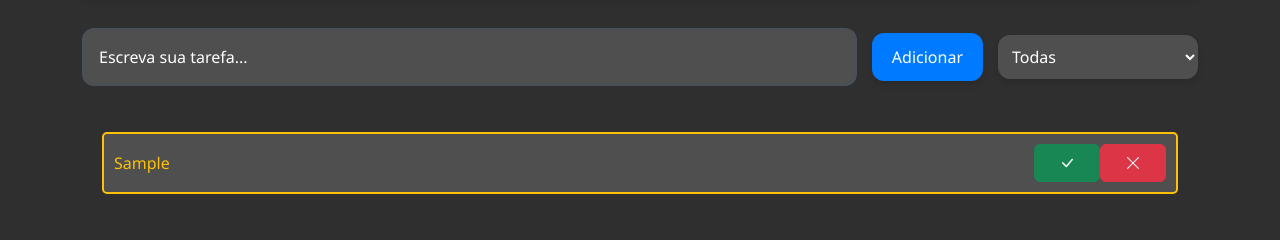
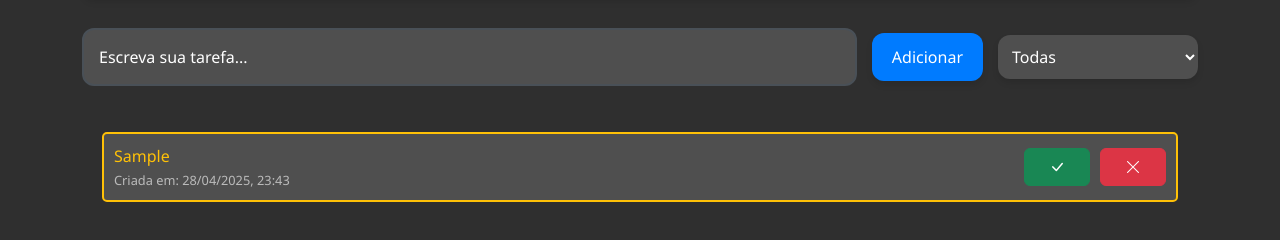
Before and after one commit to Arthurrz08/Trabalho-Senac-Tarefas, a plain HTML site: page Index.html in a window 1280 px wide. Both pictures are taken after typing "Sample" into the empty fields and a click on the button "Adicionar". Shown: the part 88-328 px from the top of the page. Drawn offline with nearby package versions, Linux system fonts and the light colour scheme.

Commit message:
Correção5

```diff
--- a/script.js
+++ b/script.js
@@ -4,7 +4,7 @@ const containerTarefas = document.querySelector('.d');
 const filtroSelect = document.getElementById('filtro');
 
 // Adiciona tarefa
-botaoAdicionar.addEventListener('click', function() {
+botaoAdicionar.addEventListener('click', function () {
     const texto = campoTexto.value.trim();
 
     if (texto !== '') {
@@ -15,10 +15,34 @@ botaoAdicionar.addEventListener('click', function() {
         p.style.alignItems = 'center';
         p.style.marginTop = '10px';
 
+        // 👉 DIV ESQUERDA (texto + data/hora)
+        const divEsquerda = document.createElement('div');
+        divEsquerda.style.display = 'flex';
+        divEsquerda.style.flexDirection = 'column';
+        divEsquerda.style.alignItems = 'flex-start';
+
         const spanTexto = document.createElement('span');
         spanTexto.textContent = texto;
 
+        const agora = new Date();
+        const dataHoraFormatada = agora.toLocaleString('pt-BR', {
+            dateStyle: 'short',
+            timeStyle: 'short'
+        });
+
+        const smallDataHora = document.createElement('small');
+        smallDataHora.textContent = `Criada em: ${dataHoraFormatada}`;
+        smallDataHora.style.color = '#bbb'; // cinza suave
+        smallDataHora.style.fontSize = '0.8em';
+        smallDataHora.style.marginTop = '3px';
+
+        divEsquerda.appendChild(spanTexto);
+        divEsquerda.appendChild(smallDataHora);
+
+        // 👉 DIV DIREITA (botões)
         const spanBotoes = document.createElement('span');
+        spanBotoes.style.display = 'flex';
+        spanBotoes.style.gap = '10px';
 
         const botaoOk = document.createElement('button');
         botaoOk.type = 'button';
@@ -33,13 +57,14 @@ botaoAdicionar.addEventListener('click', function() {
         spanBotoes.appendChild(botaoOk);
         spanBotoes.appendChild(botaoExcluir);
 
-        p.appendChild(spanTexto);
-        p.appendChild(spanBotoes);
+        // 👉 Monta a tarefa
+        p.appendChild(divEsquerda);   // à esquerda: texto + data
+        p.appendChild(spanBotoes);    // à direita: botões
 
         containerTarefas.appendChild(p);
 
         // Marcar tarefa como concluída
-        botaoOk.addEventListener('click', function() {
+        botaoOk.addEventListener('click', function () {
             if (p.classList.contains('pendente')) {
                 p.classList.remove('pendente');
                 p.classList.add('concluida');
@@ -50,10 +75,13 @@ botaoAdicionar.addEventListener('click', function() {
             aplicarFiltro();
         });
 
-        // Excluir tarefa
-        botaoExcluir.addEventListener('click', function() {
+        // Excluir tarefa com confirmação
+        botaoExcluir.addEventListener('click', function () {
+            const confirmacao = confirm("Tem certeza que deseja excluir esta tarefa?");
+            if (confirmacao) {
                 p.remove();
                 aplicarFiltro();
+            }
         });
 
                 p.classList.add('pendente'); // Inicialmente a tarefa é pendente
@@ -63,7 +91,7 @@ botaoAdicionar.addEventListener('click', function() {
         });
 
 // Função para aplicar o filtro
-filtroSelect.addEventListener('change', function() {
+filtroSelect.addEventListener('change', function () {
     aplicarFiltro();
 });
 
--- a/style.css
+++ b/style.css
@@ -46,6 +46,14 @@ i {
     border: 2px solid transparent; /* Sem borda inicialmente */
     transition: border 0.3s ease, color 0.3s ease;
 }
+
+/* Estilo para a data/hora da tarefa */
+.d p small {
+    color: #bbb;
+    font-size: 0.8em;
+    margin-top: 3px;
+}
+
 
 /* Estilo para a tarefa concluída (verde) */
 .d p.concluida {
```
Also changed, not shown: Index.html (+0 -3 lines), 1 other file. Lines whose indentation alone changed are shown as unchanged.
